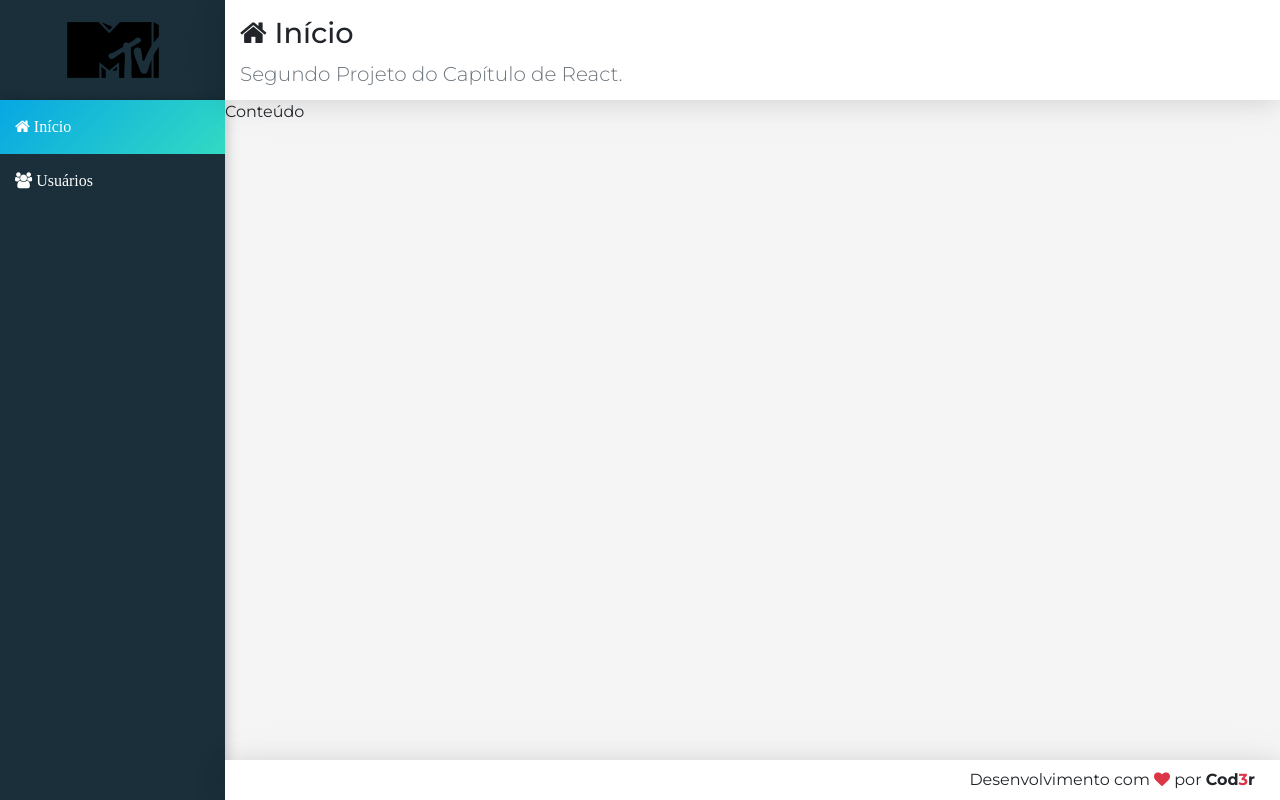
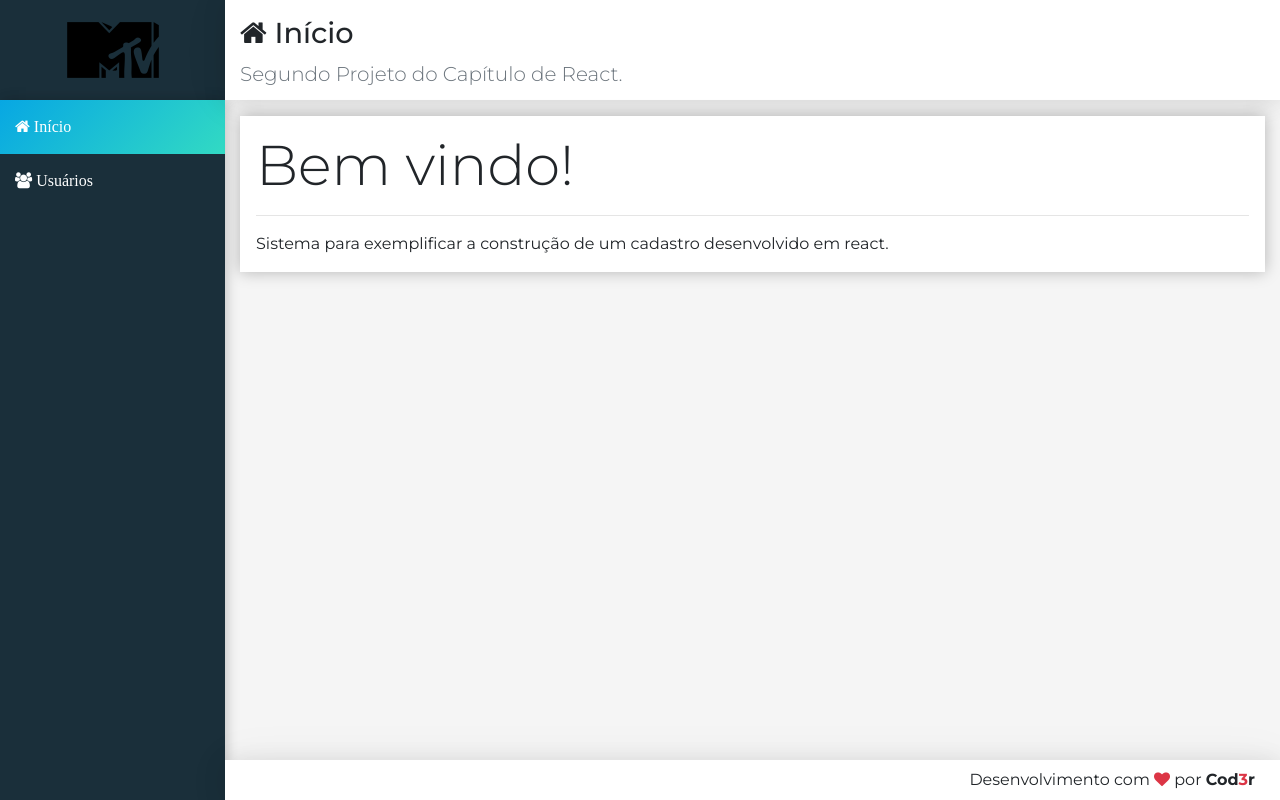
Before and after one commit to danielso2007/crudReact, a React (Create React App) app in the folder frontend/: page /users in a window 1280 px wide. Built offline with nearby package versions, Linux system fonts and the light colour scheme.

Commit message:
feat: Componente Conteúdo

```diff
--- /dev/null
+++ b/frontend/src/components/home/Home.jsx
@@ -0,0 +1,17 @@
+import './Home.css';
+import React, { Component } from 'react';
+import Main from '../template/Main';
+
+class Footer extends Component {
+    render() {
+        return (
+            <Main icon='home' title='Início' subtitle='Segundo Projeto do Capítulo de React.'>
+                <div className='display-4'>Bem vindo!</div>
+                <hr/>
+                <p className='mb-0'>Sistema para exemplificar a construção de um cadastro desenvolvido em react.</p>
+            </Main>
+        );
+    }
+}
+
+export default Footer;
--- a/frontend/src/components/template/Main.css
+++ b/frontend/src/components/template/Main.css
@@ -0,0 +1,4 @@
+main > div {
+    background-color: #FFF;
+    box-shadow: 0px 0px 15px #0004;
+}
--- a/frontend/src/components/template/Main.jsx
+++ b/frontend/src/components/template/Main.jsx
@@ -8,8 +8,10 @@
         return (
             <Fragment>
                 <Header {...this.props} />
-                <main className='content'>
-                    Conteúdo
+                <main className='container container-fluir'>
+                    <div className='p-3 mt-3'>
+                        { this.props.children }
+                    </div>
                 </main>
             </Fragment>
         );
--- a/frontend/src/main/App.jsx
+++ b/frontend/src/main/App.jsx
@@ -5,7 +5,7 @@
 
 import Logo from '../components/template/Logo';
 import Nav from '../components/template/Nav';
-import Main from '../components/template/Main';
+import Home from '../components/home/Home';
 import Footer from '../components/template/Footer';
 
 class App extends Component {
@@ -14,7 +14,7 @@
             <div className='app'>
                 <Logo />
                 <Nav />
-                <Main icon='home' title='Início' subtitle='Segundo Projeto do Capítulo de React.' />
+                <Home/>
                 <Footer />
             </div>
         );
```
Also changed, not shown: frontend/src/components/home/Home.css (added).
